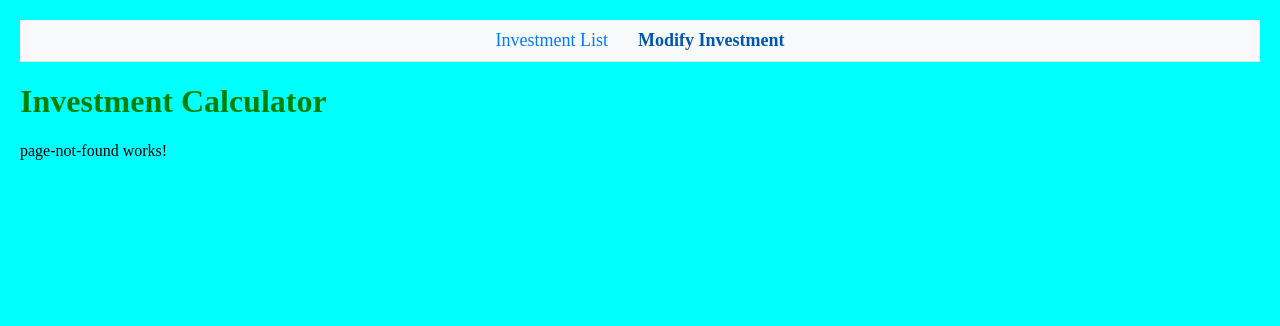
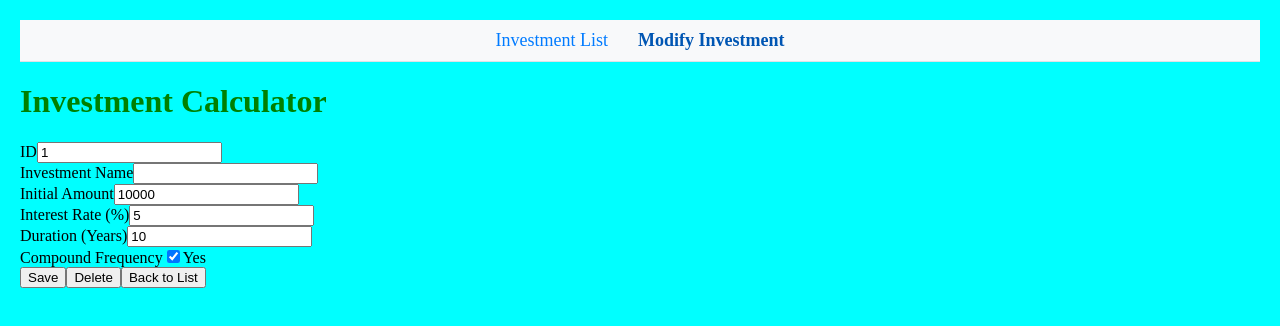
Before and after one commit to DariaDeriagina/-Daria-_-Deriagina-_Learning_Angular, an Angular app in the folder Daria_Deriagina_Learning_Angular/: page /modify-investment/1 in a window 1280 px wide. Shown: the top 326 px of the page. Built offline with nearby package versions, Linux system fonts and the light colour scheme.

Commit message:
Modify Investment error fixed

```diff
--- a/Daria_Deriagina_Learning_Angular/src/app/investment-list/investment-list.component.ts
+++ b/Daria_Deriagina_Learning_Angular/src/app/investment-list/investment-list.component.ts
@@ -1,9 +1,9 @@
-import {Component, OnInit} from '@angular/core';
-import {CommonModule, NgOptimizedImage} from '@angular/common';
+import { Component, OnInit } from '@angular/core';
+import { CommonModule, NgOptimizedImage } from '@angular/common';
 import { InvestmentListItemComponent } from '../investment-list-item/investment-list-item.component';  // Import child component
 import { InvestmentService } from '../services/investment.service';
-import {Investment} from "../models/investment";
-import {RouterLink} from "@angular/router";
+import { Investment } from "../models/investment";
+import { Router, RouterLink } from "@angular/router"; // Import Router
 
 @Component({
   selector: 'app-investment-list',
@@ -12,16 +12,14 @@ import {RouterLink} from "@angular/router";
   styleUrls: ['./investment-list.component.scss'],
   imports: [CommonModule, InvestmentListItemComponent, NgOptimizedImage, RouterLink]
 })
-
-export class InvestmentListComponent implements OnInit{
-  displayColumns:string[] = ['id', 'investment name', 'initial amount', 'interest rate', 'duration', 'compound frequency'];
+export class InvestmentListComponent implements OnInit {
+  displayColumns: string[] = ['id', 'investment name', 'initial amount', 'interest rate', 'duration', 'compound frequency'];
   investments: Investment[] = []; // Declare the investments property as an array of Investment
 
-
-  private router: any;
-  constructor(private investmentService: InvestmentService) {
-    // The constructor is primarily used for dependency injection
-  }
+  constructor(
+    private investmentService: InvestmentService,
+    private router: Router // Inject Router here
+  ) {}
 
   ngOnInit(): void {
     this.investmentService.getInvestments().subscribe({
@@ -38,10 +36,7 @@ export class InvestmentListComponent implements OnInit{
     });
   }
 
-
-
   editInvestment(investmentId: number): void {
-    this.router.navigate(['/modify-investment', investmentId]);
+    this.router.navigate(['/modify-investment', investmentId]); // Use router to navigate to edit form
   }
-
 }
--- a/Daria_Deriagina_Learning_Angular/src/app/modify-list-item/modify-list-item.component.html
+++ b/Daria_Deriagina_Learning_Angular/src/app/modify-list-item/modify-list-item.component.html
@@ -1,24 +1,42 @@
 <form [formGroup]="investmentForm" (ngSubmit)="onSubmit()">
+  <!-- ID Field -->
   <div class="form-group">
     <label for="id">ID</label>
     <input type="number" id="id" formControlName="id" />
   </div>
 
+  <!-- Investment Name Field -->
   <div class="form-group">
     <label for="investmentName">Investment Name</label>
     <input type="text" id="investmentName" formControlName="investmentName" />
   </div>
 
+  <!-- Initial Amount Field -->
   <div class="form-group">
     <label for="initialAmount">Initial Amount</label>
     <input type="number" id="initialAmount" formControlName="initialAmount" />
   </div>
 
+  <!-- Interest Rate Field -->
   <div class="form-group">
-    <label for="interestRate">Interest Rate</label>
+    <label for="interestRate">Interest Rate (%)</label>
     <input type="number" id="interestRate" formControlName="interestRate" />
   </div>
 
+  <!-- Duration (Years) Field -->
+  <div class="form-group">
+    <label for="duration">Duration (Years)</label>
+    <input type="number" id="duration" formControlName="duration" />
+  </div>
+
+  <!-- Compound Frequency Field -->
+  <div class="form-group">
+    <label for="compoundFrequency">Compound Frequency</label>
+    <input type="checkbox" id="compoundFrequency" formControlName="compoundFrequency" />
+    <span>Yes</span>
+  </div>
+
+  <!-- Form Buttons -->
   <button type="submit">Save</button>
   <button type="button" (click)="onDelete()">Delete</button>
   <button type="button" (click)="navigateToInvestmentList()">Back to List</button>
--- a/Daria_Deriagina_Learning_Angular/src/app/modify-list-item/modify-list-item.component.ts
+++ b/Daria_Deriagina_Learning_Angular/src/app/modify-list-item/modify-list-item.component.ts
@@ -1,11 +1,9 @@
-import {Component, OnInit} from '@angular/core';
-import {FormBuilder, FormGroup, FormsModule, ReactiveFormsModule, Validators} from "@angular/forms";
-import {ActivatedRoute, Router} from "@angular/router";
-import {Investment} from "../models/investment";
-import {InvestmentService} from "../services/investment.service";
-import {NgIf} from "@angular/common";
-
-
+import { Component, OnInit } from '@angular/core';
+import { FormBuilder, FormGroup, FormsModule, ReactiveFormsModule, Validators } from "@angular/forms";
+import { ActivatedRoute, Router } from "@angular/router";
+import { Investment } from "../models/investment";
+import { InvestmentService } from "../services/investment.service";
+import { NgIf } from "@angular/common";
 
 @Component({
   selector: 'app-modify-list-item',
@@ -15,11 +13,10 @@ import {NgIf} from "@angular/common";
     NgIf,
     ReactiveFormsModule
   ],
-
   templateUrl: './modify-list-item.component.html',
-  styleUrl: './modify-list-item.component.scss'
+  styleUrls: ['./modify-list-item.component.scss'] // Fixed the typo here
 })
-export class ModifyInvestmentComponent {
+export class ModifyListItemComponent implements OnInit {
   investmentForm: FormGroup;
   investment: Investment | undefined;
 
@@ -29,14 +26,15 @@ export class ModifyInvestmentComponent {
     private investmentService: InvestmentService,
     private router: Router
   ) {
+    // Initialize the form with required fields
     this.investmentForm = this.fb.group({
-      id: ['', Validators.required], //ID is required
-      firstName: ['', Validators.required],//First name is required
-      lastName: ['', Validators.required],
-      department: [''],
-      isAdmin: [false]
+      id: ['', Validators.required],  // ID is required
+      investmentName: ['', Validators.required], // Investment name is required
+      initialAmount: [0, Validators.required],   // Initial amount is required
+      interestRate: [0, Validators.required],    // Interest rate is required
+      duration: [0, Validators.required],        // Duration is required
+      compoundFrequency: [false]                 // Checkbox for compound frequency
     });
-
   }
 
   ngOnInit(): void {
@@ -45,15 +43,10 @@ export class ModifyInvestmentComponent {
       this.investmentService.getInvestmentById(+id).subscribe(investment => {
         if (investment) {
           this.investment = investment;
-          this.investmentForm.patchValue(investment);
+          this.investmentForm.patchValue(investment); // Populate the form with the investment data
         }
       });
     }
-  }
-
-
-  updateInvestmentList() {
-
   }
 
   onSubmit(): void {
@@ -65,11 +58,7 @@ export class ModifyInvestmentComponent {
     }
   }
 
-
-
-
-
-  onDelete() {
+  onDelete(): void {
     if (this.investment) {
       this.investmentService.deleteInvestment(this.investment.id).subscribe(() => {
         this.router.navigate(['/investment-list']); // Redirect to list after deletion
@@ -77,12 +66,7 @@ export class ModifyInvestmentComponent {
     }
   }
 
-navigateToInvestmentList():void{
-//     this.route.navigate(['/investments']);
- }
-
+  navigateToInvestmentList(): void {
+    this.router.navigate(['/investment-list']); // Navigate back to the investment list
+  }
 }
-
-
-export class ModifyListItemComponent {
-}
--- a/Daria_Deriagina_Learning_Angular/src/main.ts
+++ b/Daria_Deriagina_Learning_Angular/src/main.ts
@@ -1,19 +1,20 @@
 import { bootstrapApplication } from '@angular/platform-browser';
-import { appConfig } from './app/app.config';
+import { provideRouter, Routes } from '@angular/router';
 import { AppComponent } from './app/app.component';
-import {provideRouter, Routes} from "@angular/router";
-import {InvestmentListComponent} from "./app/investment-list/investment-list.component";
-import {ModifyListItemComponent} from "./app/modify-list-item/modify-list-item.component";
-import {PageNotFoundComponent} from "./app/page-not-found/page-not-found.component";
-import {InvestmentListItemComponent} from "./app/investment-list-item/investment-list-item.component";
+import { InvestmentListComponent } from './app/investment-list/investment-list.component';
+import { ModifyListItemComponent } from './app/modify-list-item/modify-list-item.component';
+import { InvestmentListItemComponent } from './app/investment-list-item/investment-list-item.component';
+import { PageNotFoundComponent } from './app/page-not-found/page-not-found.component';
 
 const routes: Routes = [
-  {path:'', redirectTo:'/investment', pathMatch: 'full'},//default route
-  {path: 'investment', component: InvestmentListComponent},
-  {path: 'investment/:id', component: InvestmentListItemComponent},
-  {path: 'modify-investment', component: ModifyListItemComponent },
-  {path: '**', component:PageNotFoundComponent} //404 page **-wild card
+  { path: '', redirectTo: '/investment', pathMatch: 'full' }, // Default route
+  { path: 'investment', component: InvestmentListComponent },
+  { path: 'investment/:id', component: InvestmentListItemComponent }, // For viewing investment details
+  { path: 'modify-investment', component: ModifyListItemComponent }, // For adding a new investment
+  { path: 'modify-investment/:id', component: ModifyListItemComponent }, // For editing an existing investment
+  { path: '**', component: PageNotFoundComponent } // Wildcard route for a 404 page
 ];
+
 bootstrapApplication(AppComponent, {
   providers: [provideRouter(routes)]
-}).then(r=> console.log('Bootstrap successful'));
+}).then(() => console.log('Bootstrap successful'));
```
Also changed, not shown: Daria_Deriagina_Learning_Angular/src/app/app.routes.ts (deleted, +0 -10 lines), Daria_Deriagina_Learning_Angular/src/app/investment-list-item/investment-list-item.component.html (+0 -8 lines).
